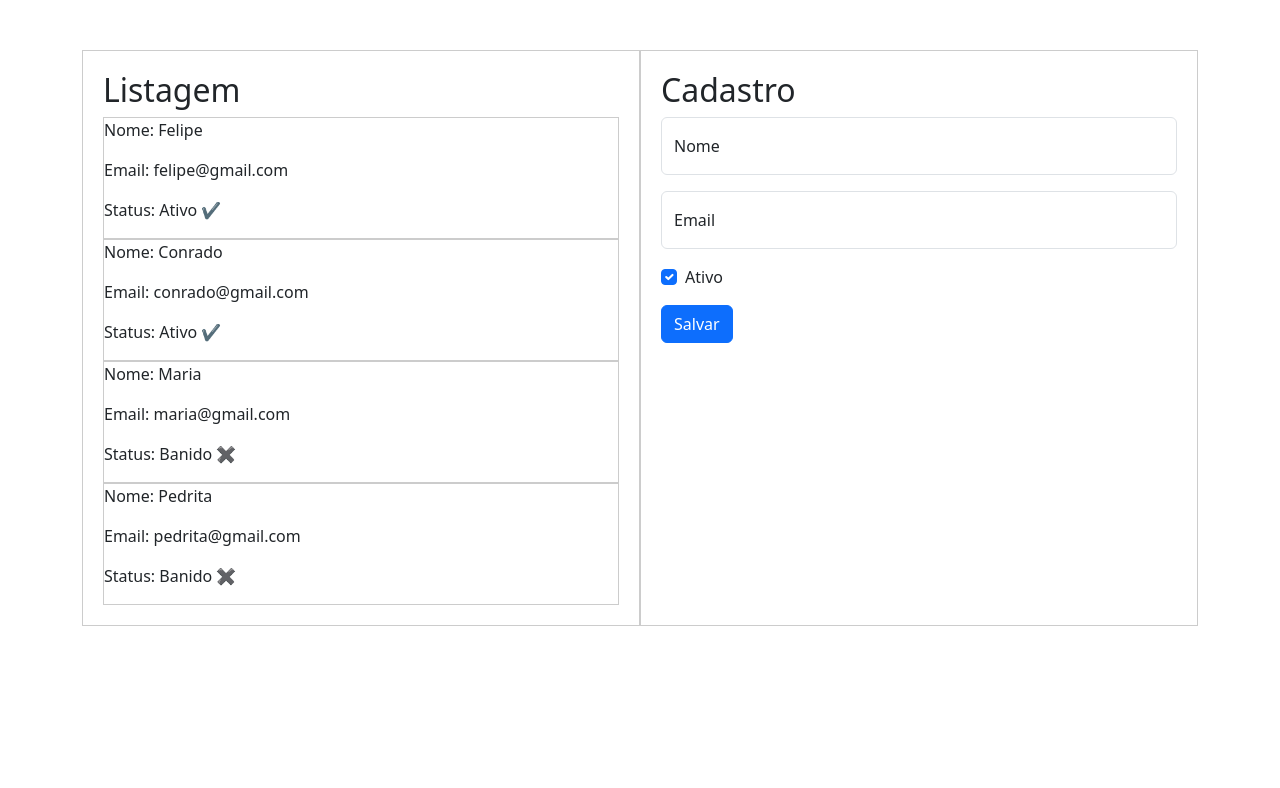
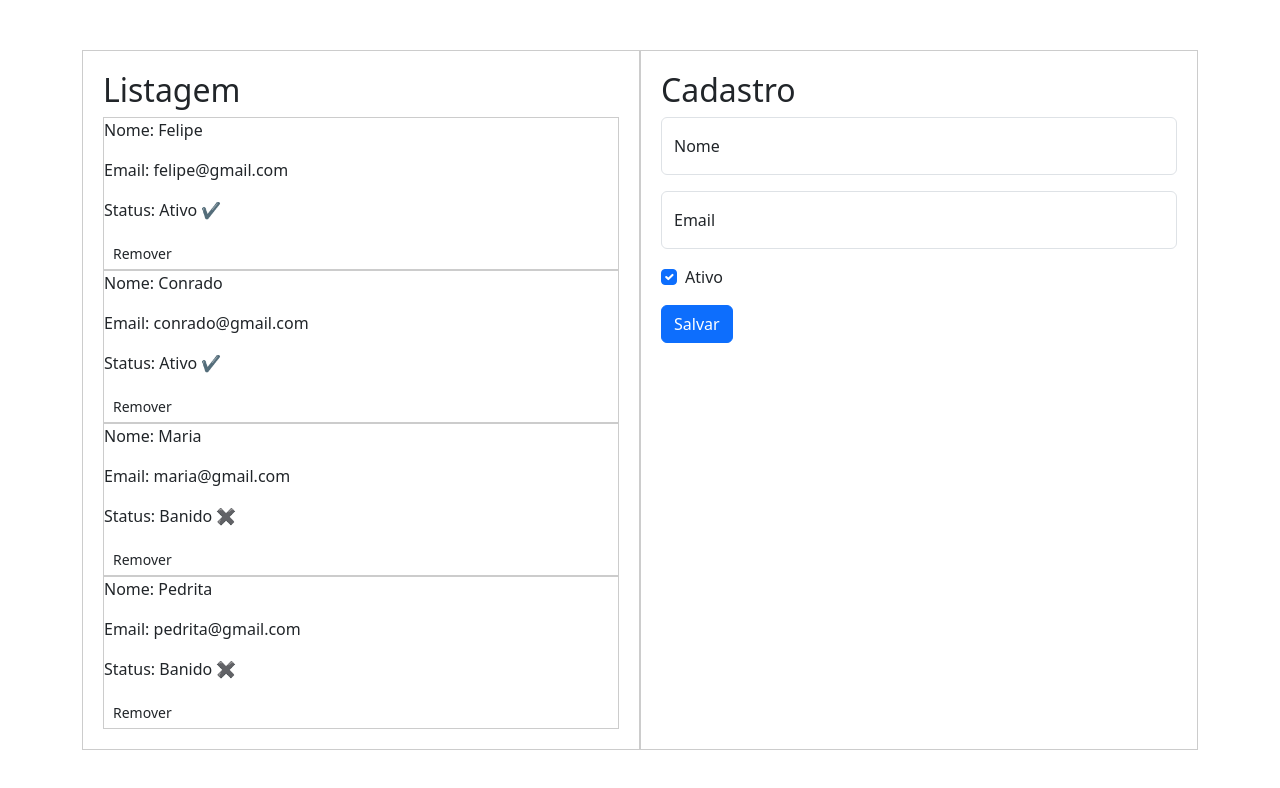
Before and after one commit to felipekmu/gerenciador-usuarios, a React (Create React App) app: page / in a window 1280 px wide. Shown: the top 788 px of the page. Built offline with nearby package versions, Linux system fonts and the light colour scheme.

Commit message:
Adição do botão Remover

```diff
--- a/src/Componentes/Listagem.js
+++ b/src/Componentes/Listagem.js
@@ -8,6 +8,7 @@ function Listagem(props){
            <p> Nome: {item.nome} </p>
            <p> Email: {item.email} </p>
            <p> Status: {item.status == true ? "Ativo ✔" : "Banido ✖"} </p>
+           <button className="btn btn-secoundary btn-sm">Remover</button>
            </div>
         })
       }
```
